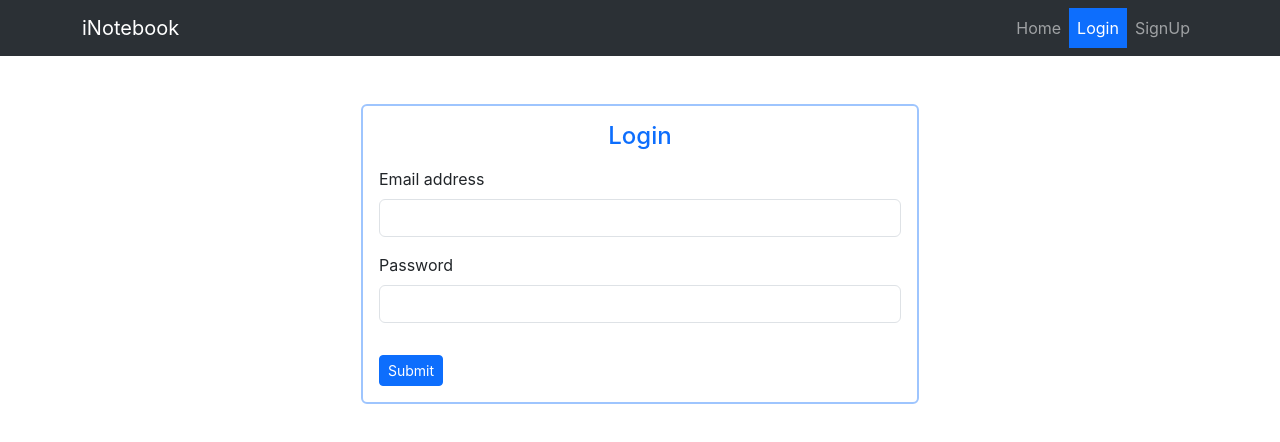
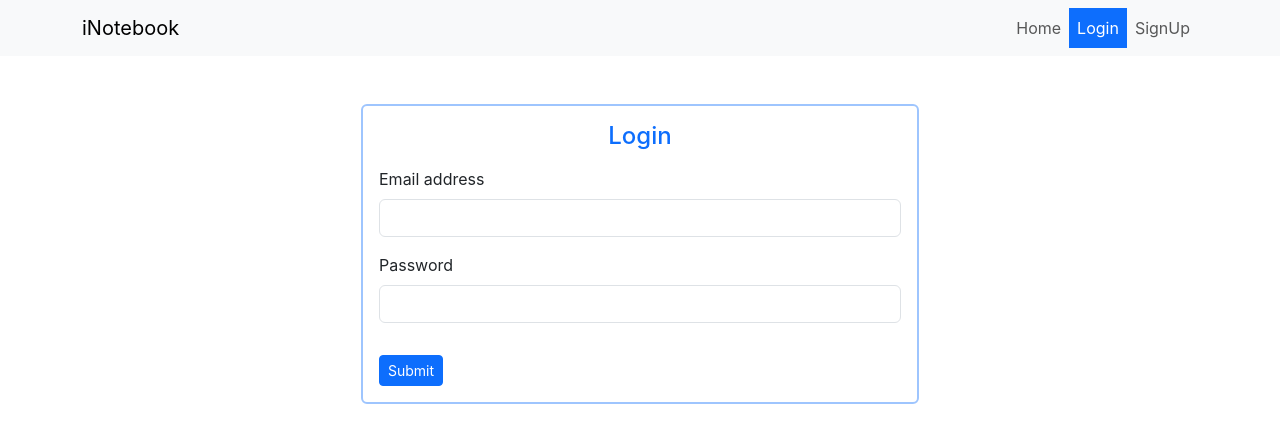
Before and after one commit to yashubhada/inotebook, a React (Create React App) app: page /login in a window 1280 px wide. Shown: the top 442 px of the page. Built offline with nearby package versions, Linux system fonts and the light colour scheme.

Commit message:
remove dark mode from navbar

```diff
--- a/src/component/Navbar.jsx
+++ b/src/component/Navbar.jsx
@@ -16,7 +16,7 @@ const Navbar = () => {
     }
     return (
         <>
-            <nav className="navbar navbar-expand-lg bg-body-tertiary bg-dark" data-bs-theme="dark">
+            <nav className="navbar navbar-expand-lg bg-body-tertiary">
                 <div className="container">
                     <Link className="navbar-brand" to="/">iNotebook</Link>
                     <button className="navbar-toggler" type="button" data-bs-toggle="collapse" data-bs-target="#navbarSupportedContent" aria-controls="navbarSupportedContent" aria-expanded="false" aria-label="Toggle navigation">
```
